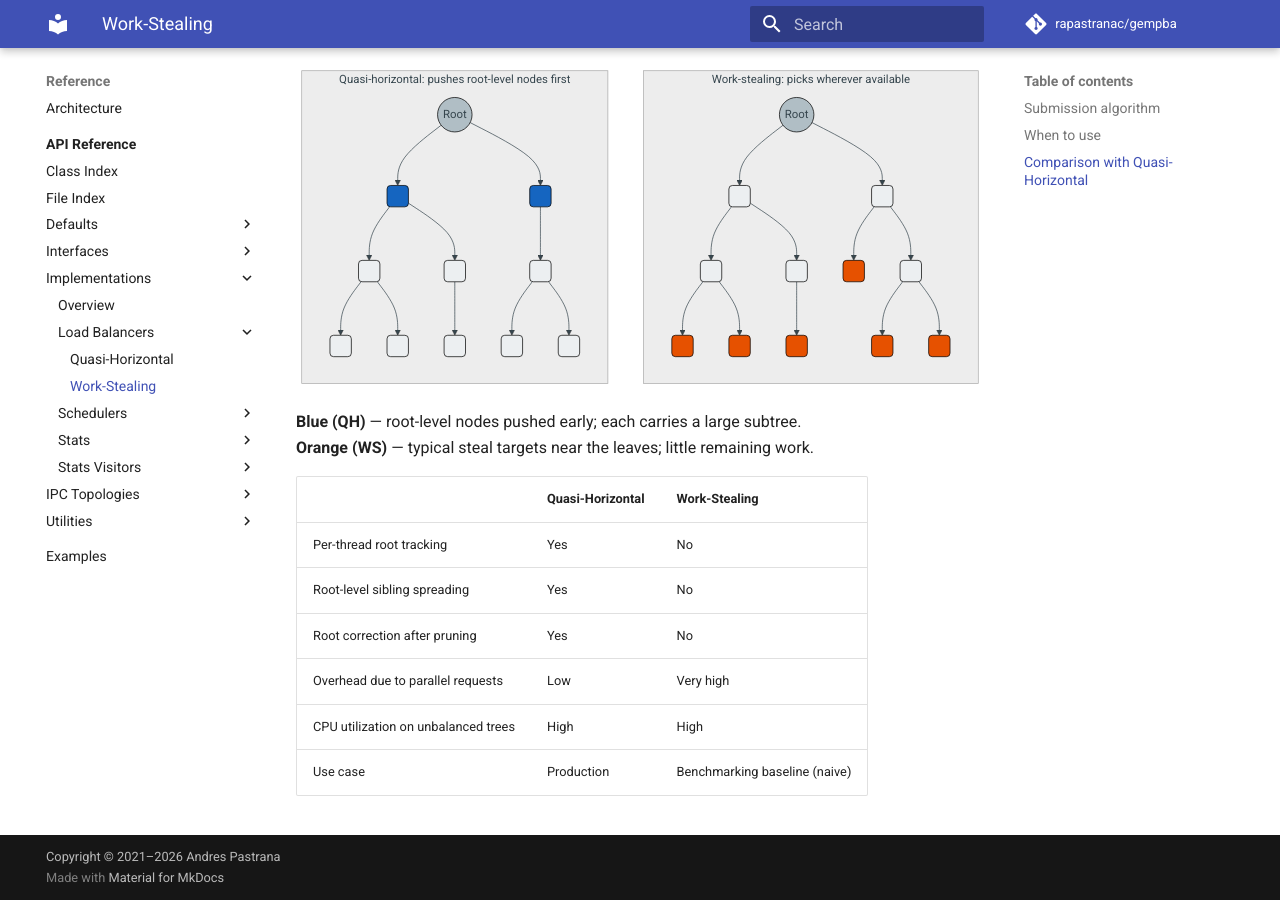
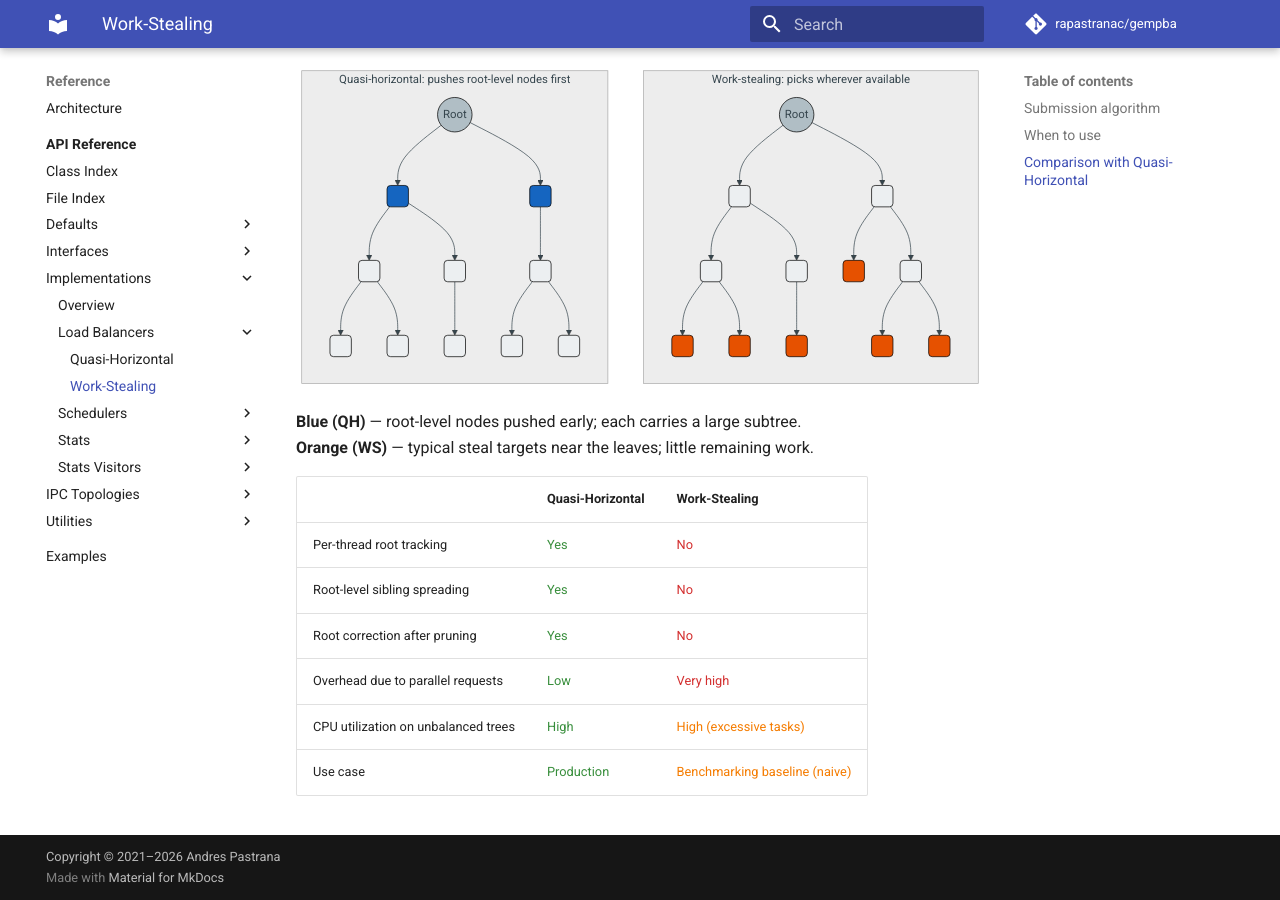
Before and after one commit to rapastranac/gempba-docs, an MkDocs documentation site: the page built from docs/reference/implementations/load-balancers/work-stealing.md, in a window 1280 px wide and 900 px high, scrolled down 914 px. Built offline with MkDocs 1.6.1 and Material for MkDocs 9.7.7, drawn with Linux system fonts in a browser that asks for light colours; comment, search, counter and statistics services are not loaded.

Commit message:
#8 Fixed comparison table and add colouring

```diff
--- a/docs/reference/implementations/load-balancers/work-stealing.md
+++ b/docs/reference/implementations/load-balancers/work-stealing.md
@@ -68,11 +68,11 @@ flowchart TD
 **Blue (QH)** — root-level nodes pushed early; each carries a large subtree.
 **Orange (WS)** — typical steal targets near the leaves; little remaining work.
 
-|                                     | Quasi-Horizontal | Work-Stealing                 |
-|-------------------------------------|------------------|-------------------------------|
-| Per-thread root tracking            | Yes              | No                            |
-| Root-level sibling spreading        | Yes              | No                            |
-| Root correction after pruning       | Yes              | No                            |
-| Overhead due to parallel requests   | Low              | Very high                     |
-| CPU utilization on unbalanced trees | High             | High                          |
-| Use case                            | Production       | Benchmarking baseline (naive) |
+|                                     | Quasi-Horizontal | Work-Stealing |
+|-------------------------------------|------------------|---------------|
+| Per-thread root tracking            | <span style="color:#388e3c">Yes</span> | <span style="color:#d32f2f">No</span> |
+| Root-level sibling spreading        | <span style="color:#388e3c">Yes</span> | <span style="color:#d32f2f">No</span> |
+| Root correction after pruning       | <span style="color:#388e3c">Yes</span> | <span style="color:#d32f2f">No</span> |
+| Overhead due to parallel requests   | <span style="color:#388e3c">Low</span> | <span style="color:#d32f2f">Very high</span> |
+| CPU utilization on unbalanced trees | <span style="color:#388e3c">High</span> | <span style="color:#f57c00">High (excessive tasks)</span> |
+| Use case                            | <span style="color:#388e3c">Production</span> | <span style="color:#f57c00">Benchmarking baseline (naive)</span> |
```
